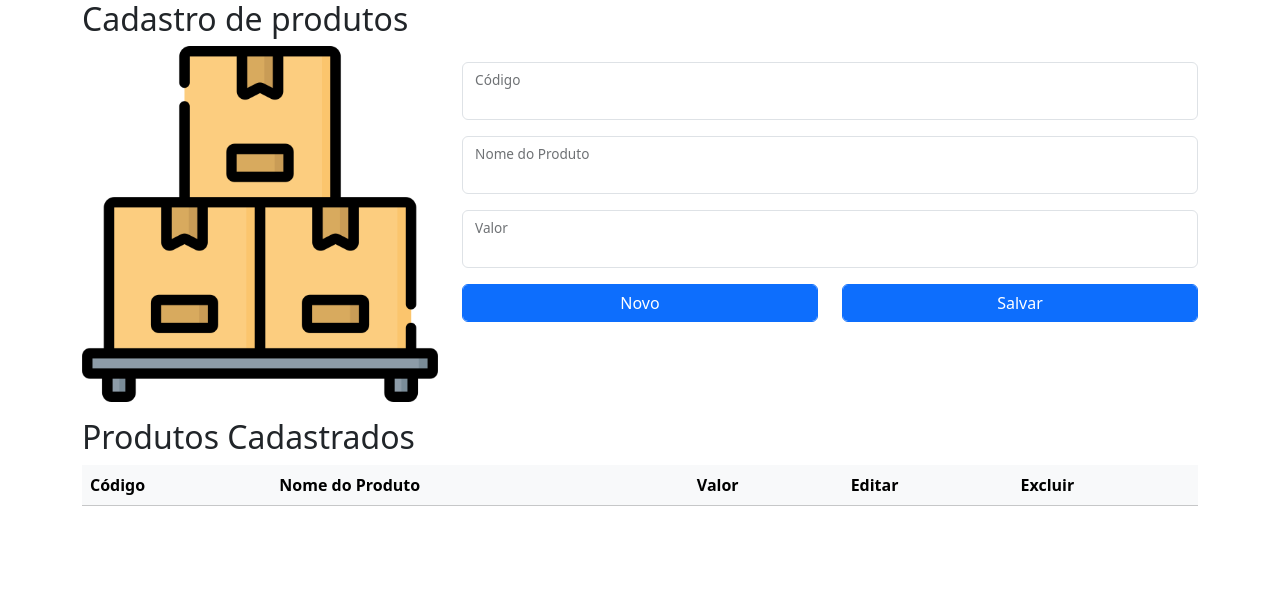
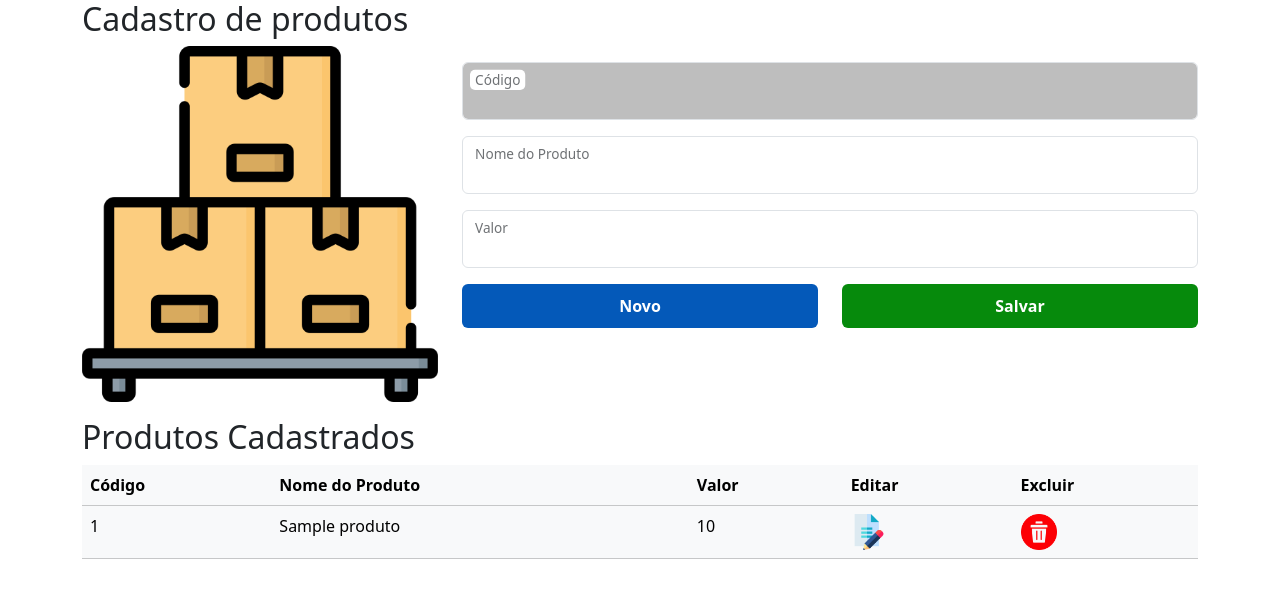
Before and after one commit to olucascdev/php, a PHP site: page / in a window 1280 px wide. Shown: the top 598 px of the page. Run offline with PHP 8.4, Linux system fonts and the light colour scheme; tables that the repository leaves empty or names only in its code hold one stand-in row (values such as "Sample post"); lists and menus that the app fills with data are empty.

Commit message:
código de estudo

```diff
--- a/Form_cadastro_prod/CSS/style.css
+++ b/Form_cadastro_prod/CSS/style.css
@@ -1,3 +1,28 @@
+@charset "UTF8";
+
 .img-produto {
     width: 100%;
 }
+
+.botaoSalvar {
+    background: rgb(6, 138, 12);
+    padding: 10px 20px;
+    border: none;
+    font-weight: bold;
+}
+
+.botaoNovo {
+    background: rgb(4, 89, 185);
+    padding: 10px 20px;
+    border: none;
+    font-weight: bold;
+}
+
+.desabilitado{
+    background-color: rgba(26, 26, 26, 0.281);
+}
+
+.imgTabela{
+    width: 36px;
+
+}
--- /dev/null
+++ b/Form_cadastro_prod/Controller/conexao.php
@@ -0,0 +1,13 @@
+<?php
+    include_once "config.php";
+
+    // Checa a conexão
+    if ($conn->connect_errno) {
+        echo "Falha na conexão: " . $conn->connect_error;
+        exit();
+    }
+
+
+
+
+?>
--- /dev/null
+++ b/Form_cadastro_prod/Controller/config.php
@@ -0,0 +1,10 @@
+<?php
+    $servidor ='localhost';
+    $usuario = 'root';
+    $senha = '';
+    $banco = 'projeto1';
+
+    $conn = mysqli_connect($servidor,$usuario,$senha,$banco);
+
+
+?>
--- a/Form_cadastro_prod/index.html
+++ b/Form_cadastro_prod/index.php
@@ -1,10 +1,15 @@
+<?php
+    include_once "Controller/conexao.php";
+?>
+
+
 <!DOCTYPE html>
 <html lang="pt-br">
 <head>
     <meta charset="UTF-8">
     <meta name="viewport" content="width=device-width, initial-scale=1.0">
     <link href="https://cdn.jsdelivr.net/npm/bootstrap@5.3.3/dist/css/bootstrap.min.css" rel="stylesheet" integrity="sha384-QWTKZyjpPEjISv5WaRU9OFeRpok6YctnYmDr5pNlyT2bRjXh0JMhjY6hW+ALEwIH" crossorigin="anonymous">
-    <link rel="stylesheet" href="/Form_cadastro_prod/CSS/style.css">
+    <link rel="stylesheet" href="CSS/style.css">
     <title>Projeto</title>
 </head>
 <body>
@@ -21,7 +26,7 @@
             <div class="col-8">
                 <form method="GET" action="Controller/salvar.php" >
                     <div class="mt-3 form-floating">
-                        <input type="number" class="form-control" id="codigo" name="codigo" readonly>
+                        <input type="number" class="form-control desabilitado" id="codigo" name="codigo" readonly >
                         <label for="codigo" class="form-label">Código</label>
                     </div>
                     <div class="mt-3 form-floating">
@@ -29,13 +34,13 @@
                         <label for="nome" class="form-label">Nome do Produto</label>
                     </div>
                     <div class="mt-3 form-floating">
-                        <input type="text" class="form-control" id="valor" name="valor" readonly>
+                        <input type="text" class="form-control" id="valor" name="valor">
                         <label for="valor" class="form-label">Valor</label>
                     </div>
                     <div class="mt-3 form-floating">
                         <div class="row">
                             <div class="col">
-                                <button type="button" class="btn btn-primary form-control">Novo</button>
+                                <button type="button" class="btn btn-primary form-control botaoNovo">Novo</button>
                             </div>
                             <div class="col">
                                 <button type="submit" class="btn btn-primary form-control botaoSalvar">Salvar</button>
@@ -66,7 +71,20 @@
                         </tr>
                     </thead>
                     <tbody>
+                        <?php
+                            $sql = 'Select * from produtos';
+                            $pesquisar = mysqli_query($conn, $sql);
+                            while ($linha = $pesquisar->fetch_assoc()){
+                                echo "<tr>
+                                        <td>".$linha['prod_id']."</td>
+                                        <td>".$linha['prod_nome']."</td>
+                                        <td>".$linha['prod_valor']."</td>
+                                        <td><img src='Imagens/editar.png' class='imgTabela'></td>
+                                        <td><img src='Imagens/excluir.png' class='imgTabela'></td>
+                                      </tr>";
+                            }
 
+                        ?>
                     </tbody>
                 </table>
             </div>
```
Also changed, not shown: Form_cadastro_prod/Controller/salvar.php (added, +34 -0 lines), Form_cadastro_prod/Controller/excluir.php (added).
